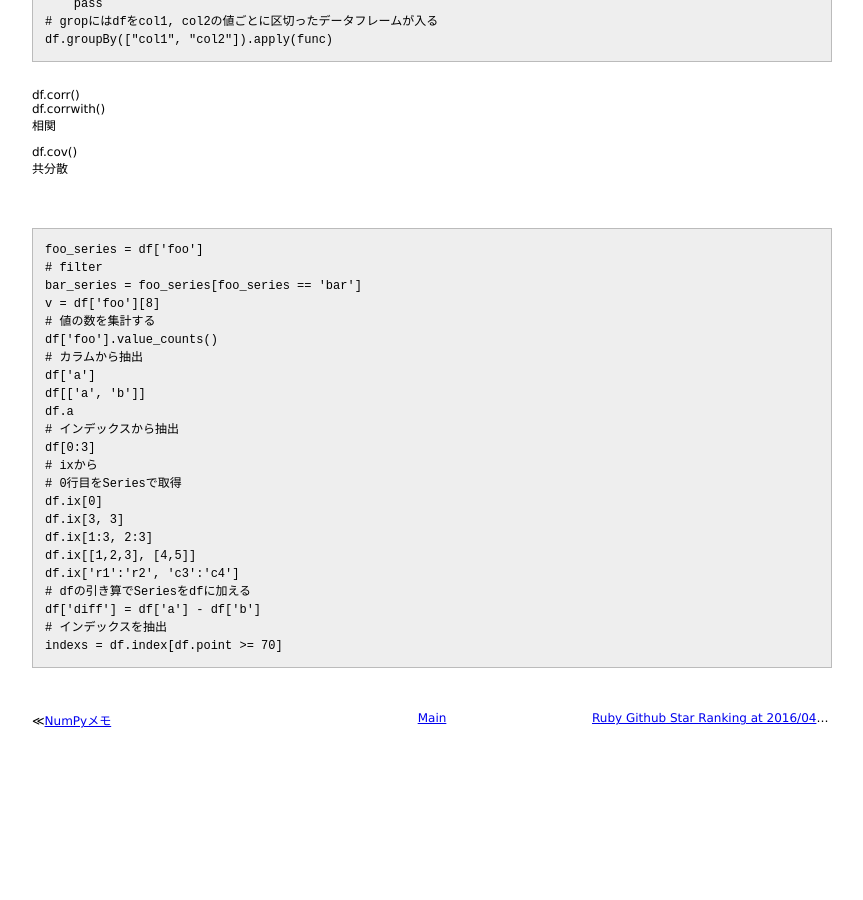
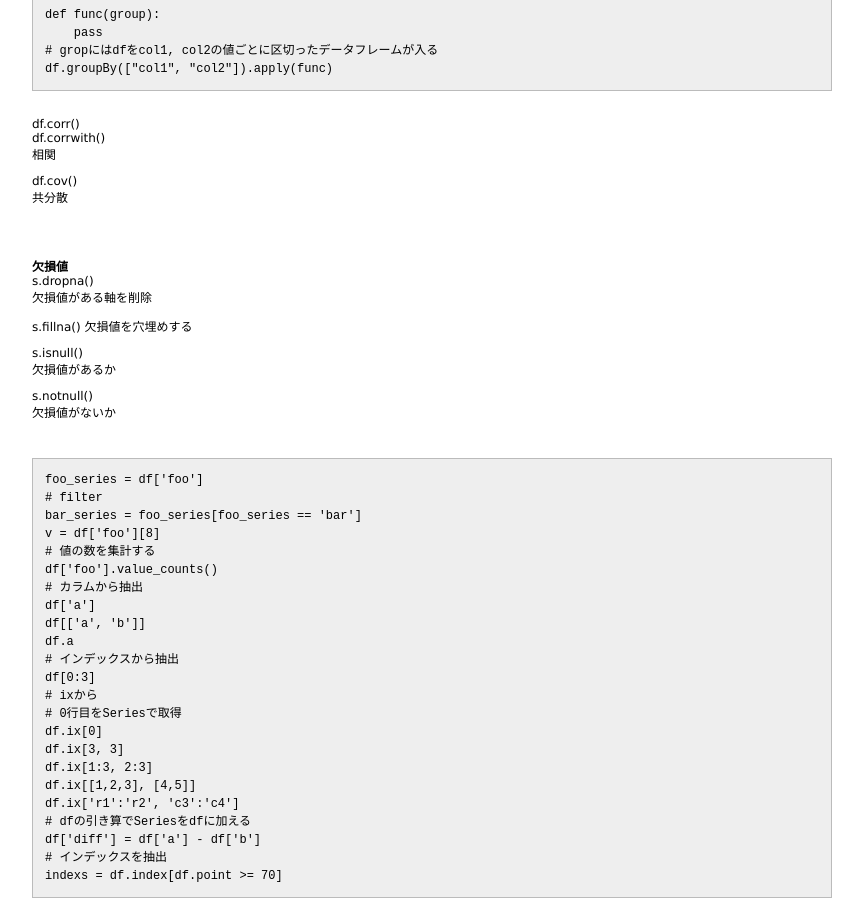
Before and after one commit to 38elements/38elements.github.com, a Jekyll site: the page built from _posts/2016-04-24-pandas.md, in a window 1280 px wide and 900 px high, scrolled down 4971 px. Shown: the whole window, without its empty margins (208-1071 px from the left). Built offline with Jekyll 4.4.1, drawn with Linux system fonts in a browser that asks for light colours; before the commit the page ends 5768 px from its top, so only the background shows below that; some of the changed text lies outside the part shown.

Commit message:
Update 2016-04-24-pandas.md

````diff
--- a/_posts/2016-04-24-pandas.md
+++ b/_posts/2016-04-24-pandas.md
@@ -16,6 +16,12 @@ DataFrameGroupByとSeriesGroupByはGroupByのサブクラス
 `pandas.set_option('display.max_rows', 8)`
 pandas.set_option() [*](http://pandas.pydata.org/pandas-docs/stable/generated/pandas.set_option.html)
 <br>
+<span style="color:red">
+axisキーワードで適用する軸を決める0は行、1は列
+</span>
+<br>
+
+
 **DataFrame**
 
 ```
@@ -324,6 +330,21 @@ df.cov()
 <br>
 <br>
 
+**欠損値**
+s.dropna()
+欠損値がある軸を削除
+
+s.fillna()
+欠損値を穴埋めする
+
+s.isnull()
+欠損値があるか
+
+s.notnull()
+欠損値がないか
+
+<br>
+
 ```
 foo_series = df['foo']
 # filter
````
